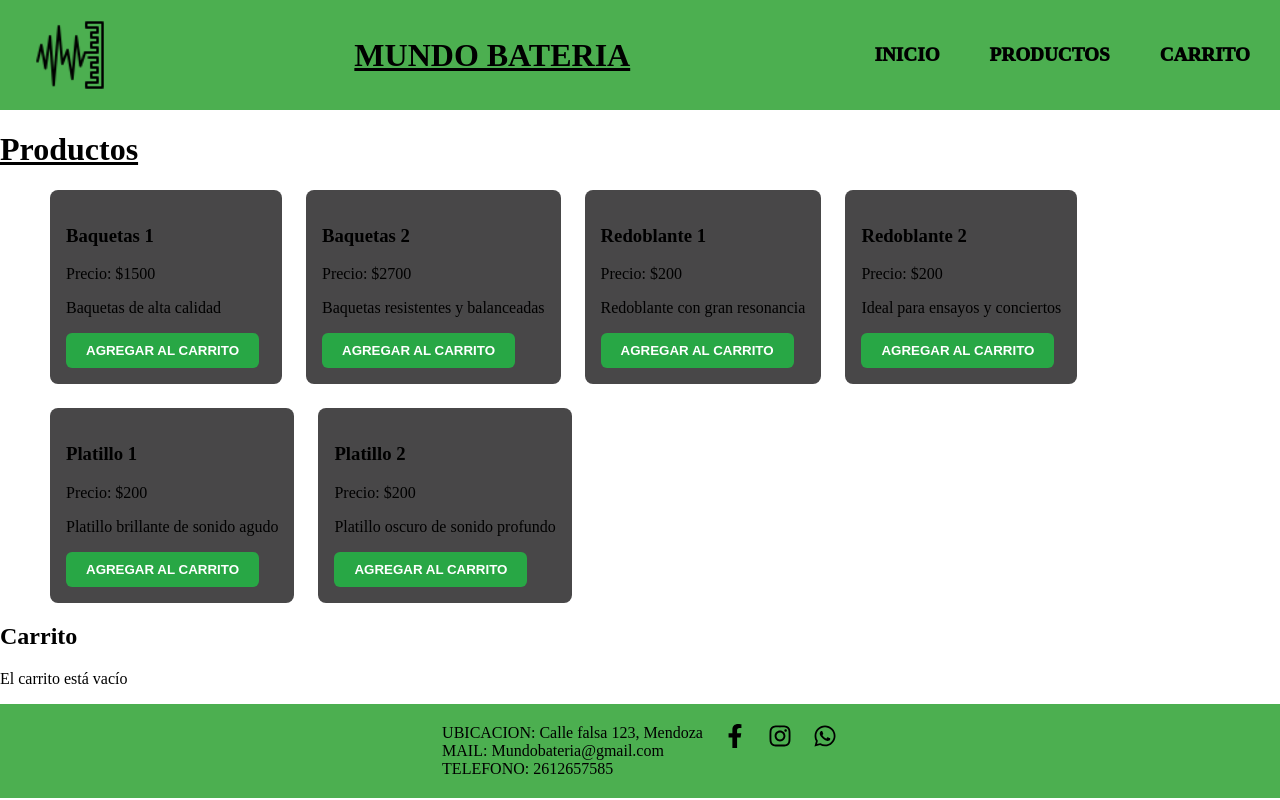
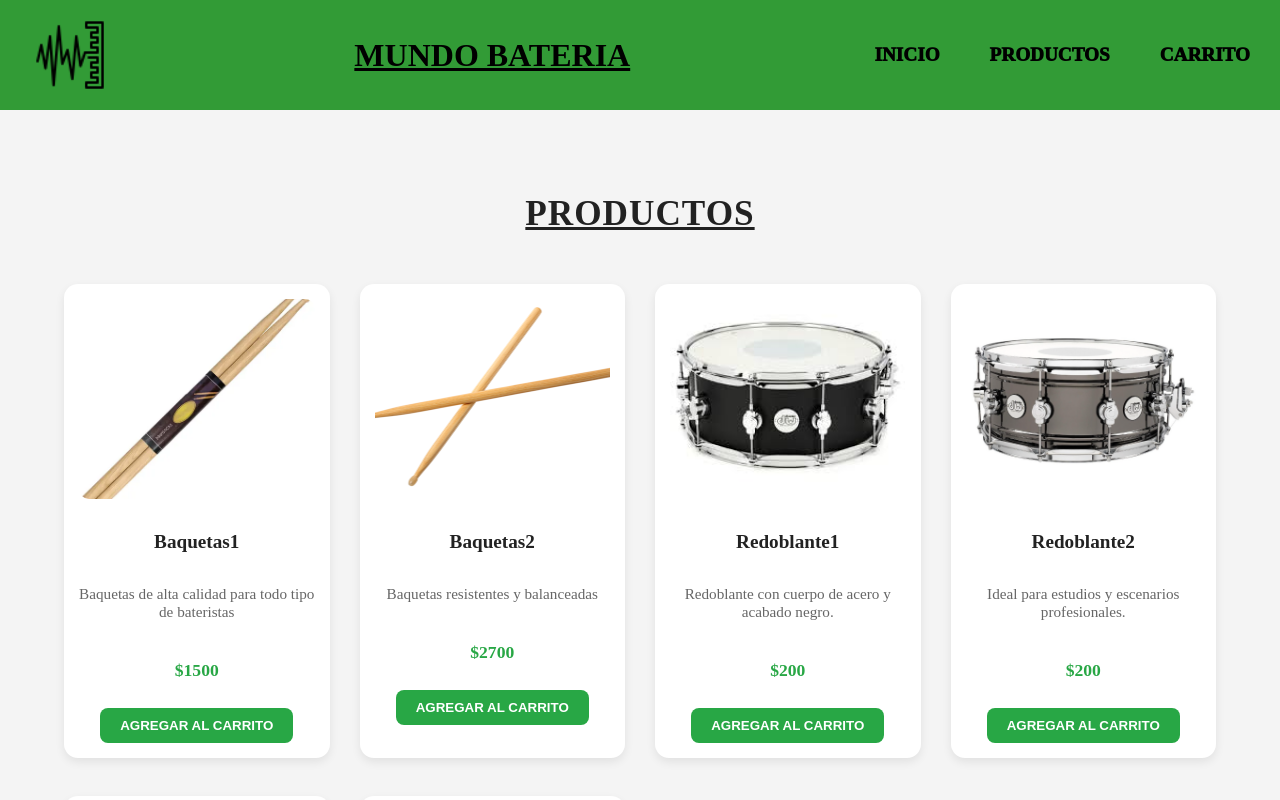
Before and after one commit to nino1236/react-numen, a React (Vite) app: page /productos in a window 1280 px wide. Shown: the top 800 px of the page. Built offline with nearby package versions, Linux system fonts and the light colour scheme.

Commit message:
Carga de imágenes y actualización de estilos en diferentes botonoes

```diff
--- a/src/components/cart.jsx
+++ b/src/components/cart.jsx
@@ -1,6 +1,8 @@
 
 import React from "react";
 import { useCart } from "../context/CartContext";
+import "../styles/cart.module.css"
+import "../styles/cart.css"
 
 const Cart = () => {
   const { cartItems, updateQuantity, removeFromCart } = useCart();
@@ -18,15 +20,20 @@ const Cart = () => {
         <ul>
           {cartItems.map(({ id, name, price, quantity }) => (
             <li key={id}>
-              {name} - ${price} x {quantity}
-              <button onClick={() => updateQuantity(id, quantity + 1)}>+</button>
-              <button onClick={() => updateQuantity(id, quantity - 1)} disabled={quantity === 1}>-</button>
-              <button onClick={() => removeFromCart(id)}>Eliminar</button>
+              {name} - ${price} x {quantity} = ${price * quantity}
+              <div className="botones-cart">
+              <button className="btn-sumar" onClick={() => updateQuantity(id, quantity + 1)}>+</button>
+              <button className="btn-restar" onClick={() => updateQuantity(id, quantity - 1)} disabled={quantity === 1}>-</button>
+              <button className="btn-eliminar" onClick={() => removeFromCart(id)}>Eliminar</button>
+              </div>
             </li>
           ))}
         </ul>
       )}
+
+      <div className="total">
       <h3>Total: ${totalPrice}</h3>
+      </div>
     </div>
   );
 };
--- a/src/pages/Productos.jsx
+++ b/src/pages/Productos.jsx
@@ -1,34 +1,90 @@
-import React from 'react';
-import AddToCartButton from '../components/AddToCartButton';
-import { useCart } from '../context/CartContext';
-import '../styles/Productos.css';
+import React from "react";
+import { useCart } from "../context/CartContext";
+import AddToCartButton from "../components/AddToCartButton";
+import "../styles/Productos.css";
 
+import baquetascali from "../assets/baquetascalidad.png";
+import ensayo from "../assets/ensayo.png";
+import brillante from "../assets/brillante.jpg";
+import oscuro from "../assets/oscuro.png";
+import redonegro from "../assets/redonegro.jpeg";
+import redoplateado from "../assets/Redoplateadoo.png";
 
 function Productos() {
+
   const productos = [
-  { id: 1, name: 'Baquetas 1', price: 1500, descripcion: 'Baquetas de alta calidad' },
-  { id: 2, name: 'Baquetas 2', price: 2700, descripcion: 'Baquetas resistentes y balanceadas' },
-  { id: 3, name: 'Redoblante 1', price: 200, descripcion: 'Redoblante con gran resonancia' },
-  { id: 4, name: 'Redoblante 2', price: 200, descripcion: 'Ideal para ensayos y conciertos' },
-  { id: 5, name: 'Platillo 1', price: 200, descripcion: 'Platillo brillante de sonido agudo' },
-  { id: 6, name: 'Platillo 2', price: 200, descripcion: 'Platillo oscuro de sonido profundo' },
+    {
+      id: 1,
+      name: "Baquetas1",
+      price: 1500,
+      descripcion: "Baquetas de alta calidad para todo tipo de bateristas",
+      imagen: baquetascali,
+    },
+
+    {
+      id: 2,
+      name: "Baquetas2",
+      price: 2700,
+      descripcion: "Baquetas resistentes y balanceadas",
+      imagen: ensayo,
+    },
+
+    {
+      id: 3,
+      name: "Redoblante1",
+      price: 200,
+      descripcion: "Redoblante con cuerpo de acero y acabado negro.",
+      imagen: redonegro,
+    },
+    {
+      id: 4,
+      name: "Redoblante2",
+      price: 200,
+      descripcion: "Ideal para estudios y escenarios profesionales.",
+      imagen: redoplateado,
+    },
+
+        {
+      id: 5,
+      name: "Platillo1",
+      price: 200,
+      descripcion: "Platillo de sonido agudo y brillante.",
+      imagen: brillante,
+    },
+
+    {
+      id: 6,
+      name: "Platillo2",
+      price: 200,
+      descripcion: "Platillo oscuro de sonido más profundo y cálido.",
+      imagen: oscuro,
+    },
+
   ];
 
   const { cartItems, addToCart } = useCart();
 
   return (
-    <div>
-      <h1>Productos</h1>
+    <div className="productos-container">
+      <h1 className="titulo-principal">Productos</h1>
+
       <ul className="productos-lista">
-  {productos.map(prod => (
+        {productos.map((prod) => (
           <li className="producto-item" key={prod.id}>
+            <img
+              src={prod.imagen}
+              alt={prod.name}
+              className="producto-imagen"
+            />
             <h3>{prod.name}</h3>
-      <p>Precio: ${prod.price}</p>
-        {prod.descripcion && <p className="descripcion">{prod.descripcion}</p>}
+            <p className="descripcion">{prod.descripcion}</p>
+            <p className="precio">${prod.price}</p>
             <AddToCartButton onAdd={() => addToCart(prod)} />
           </li>
         ))}
       </ul>
+
+      <div className="carrito-resumen">
         <h2>Carrito</h2>
         {cartItems.length === 0 ? (
           <p>El carrito está vacío</p>
@@ -42,6 +98,7 @@ const productos = [
           </ul>
         )}
       </div>
+    </div>
   );
 }
 
--- a/src/styles/AddToCartButton.css
+++ b/src/styles/AddToCartButton.css
@@ -11,7 +11,7 @@
 }
 
 .add-to-cart-button:hover {
-  background-color: #218838;
+  background-color: #FFD60A;
   transform: translateY(2px)
 }
 
@@ -21,6 +21,6 @@
   box-shadow: 0 2px 0 #155d27 inset;
 }
 .add-to-cart-button:disabled {
-  background-color: #94d3a2;
+  background-color: red;
   cursor: not-allowed;
 }
--- a/src/styles/Header.css
+++ b/src/styles/Header.css
@@ -1,5 +1,5 @@
 .header {
-  background-color: #4CAF50;
+  background-color: #329b36;
   color: white;
   padding: 15px 30px;
   display: flex;
@@ -20,6 +20,7 @@
   font-size: 1.2rem;
 }
 
+
 .nav-links a {
   color: #000000;
   text-decoration: none;
@@ -28,7 +29,7 @@
 
 .nav-links a:hover {
   text-decoration: none;
-  color: #881616;
+  color: #FFD60A;
 }
 h1 {
   color: #000000;
--- a/src/styles/Home.css
+++ b/src/styles/Home.css
@@ -2,8 +2,8 @@
 .home-container {
   text-align: center;          /* Centra el contenido horizontalmente */
   padding: 2rem;               /* Da espacio interno (margen interno) */
-  background-color: #ffffff;   /* Fondo blanco */
-  color: #222;                 /* Color del texto */
+  background-color: #FFFFFF;   /* Fondo blanco */
+  color: #0D0D0D;                 /* Color del texto */
   font-family: Arial, sans-serif; /* Fuente legible */
 }
 
@@ -17,7 +17,7 @@
 
 .home-container h1 {
   font-size: 2.5rem;           /* Tamaño grande del título */
-  color: #000000;              /* Rojo oscuro */
+  color: #0D0D0D ;              /* Rojo oscuro */
 }
 
 .home-container p {
@@ -25,5 +25,6 @@
   line-height: 1.6;        /* Espacio entre líneas */
   margin: 1rem 0;          /* Espacio arriba y abajo */
   text-align: justify;     /* Hace que ocupe toda la línea horizontal */
-  width: 100%;             /* Ocupa todo el ancho disponible */
+  width: 100%;
+  color: #0D0D0D        /* Ocupa todo el ancho disponible */
 }
--- a/src/styles/Productos.css
+++ b/src/styles/Productos.css
@@ -1,17 +1,111 @@
+.productos-container {
+  padding: 60px 5%;
+  background-color: #f4f4f4;
+  min-height: 100vh;
+}
 
+.titulo-principal {
+  font-size: 2.2rem;
+  color: #222;
+  text-align: center;
+  margin-bottom: 50px;
+  letter-spacing: 1px;
+  text-transform: uppercase;
+}
+
+/* Grid responsivo */
 .productos-lista {
-  display: flex;
-  flex-direction: row;
-  gap: 24px;
-  flex-wrap: wrap;
+  display: grid;
+  grid-template-columns: repeat(auto-fit, minmax(250px, 1fr));
+  gap: 30px;
   list-style: none;
   padding: 0;
-  margin-left: 50px;
+  margin: 0 auto;
+  max-width: 1200px;
 }
 
 .producto-item {
-  background: hsl(300, 1%, 28%); /* Ejemplo de fondo */
-  padding: 16px;
+  background-color: #fff;
+  border-radius: 14px;
+  overflow: hidden;
+  box-shadow: 0 4px 10px rgba(0, 0, 0, 0.08);
+  padding: 15px;
+  display: flex;
+  flex-direction: column;
+  align-items: center;
+  transition: all 0.3s ease;
+}
+
+.producto-item:hover {
+  transform: translateY(-5px);
+  box-shadow: 0 8px 16px rgba(0, 0, 0, 0.15);
+}
+
+.producto-imagen {
+  width: 100%;
+  height: 200px;
+  object-fit: cover;
+  border-radius: 10px;
+  margin-bottom: 15px;
+}
+
+/* 📄 Texto descriptivo */
+.producto-item h3 {
+  font-size: 1.2rem;
+  color: #222;
+  margin: 5px 0;
+  text-align: center;
+}
+
+.descripcion {
+  font-size: 0.95rem;
+  color: #666;
+  text-align: center;
+  margin-bottom: 10px;
+}
+
+.precio {
+  color: #28a745;
+  font-weight: bold;
+  font-size: 1.1rem;
+  margin-bottom: 15px;
+}
+
+/* 🛒 Botón del carrito */
+.add-to-cart-button {
+  background-color: #28a745;
+  color: white;
+  font-weight: bold;
+  padding: 10px 20px;
+  border: none;
   border-radius: 8px;
-  min-width: 200px; /* O el ancho que prefieras */
+  cursor: pointer;
+  text-transform: uppercase;
+  transition: all 0.2s ease-in-out;
 }
+
+.add-to-cart-button:hover {
+  background-color: #218838;
+  transform: scale(1.05);
+}
+
+.add-to-cart-button:active {
+  transform: scale(0.98);
+}
+
+/* 🧾 Carrito */
+.carrito-resumen {
+  margin-top: 60px;
+  max-width: 700px;
+  margin-left: auto;
+  margin-right: auto;
+  background-color: white;
+  padding: 25px;
+  border-radius: 10px;
+  box-shadow: 0 4px 8px rgba(0, 0, 0, 0.08);
+}
+
+.carrito-resumen h2 {
+  margin-bottom: 15px;
+  color: #222;
+}
--- /dev/null
+++ b/src/styles/cart.css
@@ -0,0 +1,56 @@
+.botones-cart {
+  display: inline-flex;
+  align-items: center;
+  gap: 6px;
+}
+
+li {
+  display: flex;
+  align-items: center;
+  gap: 12px; /* 👈 este valor crea el espacio */
+  margin-bottom: 8px;}
+
+.btn-sumar {
+  background-color: rgb(8, 231, 8);
+  cursor: pointer;
+}
+
+.btn-restar {
+  background-color: rgb(255, 255, 0);
+  cursor: pointer;
+}
+
+.btn-eliminar {
+  background-color: red;
+  color: white;
+  border: none;
+  padding: 6px 14px;
+  border-radius: 6px;
+  cursor: pointer;
+  font-size: 14px;
+  font-weight: bold;
+  transition: all 0.2s ease;
+}
+
+.btn-eliminar:hover {
+  background-color: #c0392b;
+  transform: scale(1.05);
+}
+
+.btn-sumar:hover {
+  background-color: green;
+  transform: scale(1.05);
+}
+
+.btn-restar:hover {
+  background-color: rgb(148, 148, 5);
+  transform: scale(1.05);
+}
+
+.total{
+  padding: 5px 10px;
+  background-color: black; /* Fondo oscuro */
+  color: #fff;
+  text-align: center;
+  box-shadow: 0 2px 6px rgba(0, 0, 0, 0.2);
+}
--- a/src/styles/footer.css
+++ b/src/styles/footer.css
@@ -3,7 +3,7 @@ footer {
   justify-content: center;
   gap: 20px;
   padding: 20px;
-  background-color: #4CAF50;
+  background-color: #329b36;
 }
 
 .icon-link {
@@ -14,7 +14,7 @@ footer {
 }
 
 .icon-link:hover {
-  color: #1DA1F2;
+  color: #FFD60A;
 }
 .footer a {
   display: flex;
@@ -27,6 +27,6 @@ footer {
   list-style: none;
   padding: 0;
   margin: 0;
-  color: #000000;
+  color: #E5E5E5;
   font-size: 1rem;
 }
```
Also changed, not shown: src/styles/cart.module.css (line endings or trailing spaces). Lines whose indentation alone changed are shown as unchanged.
